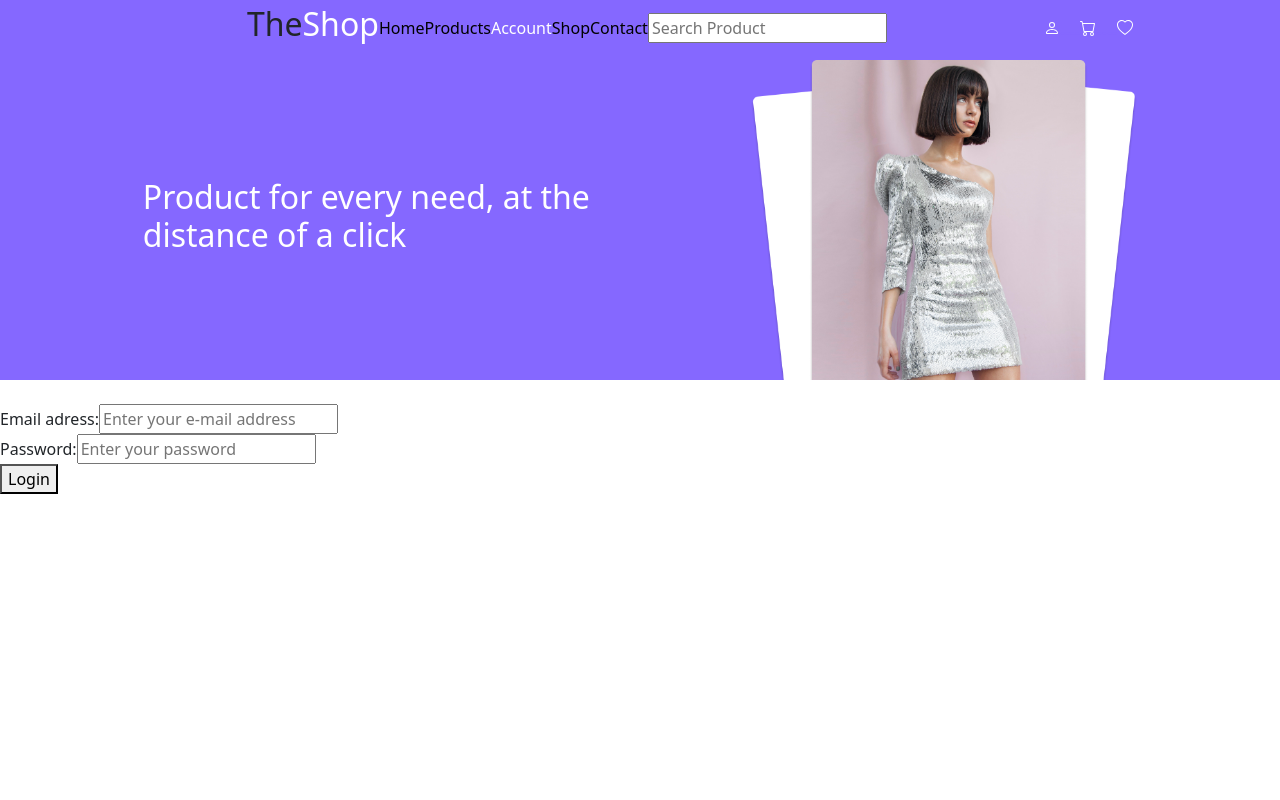
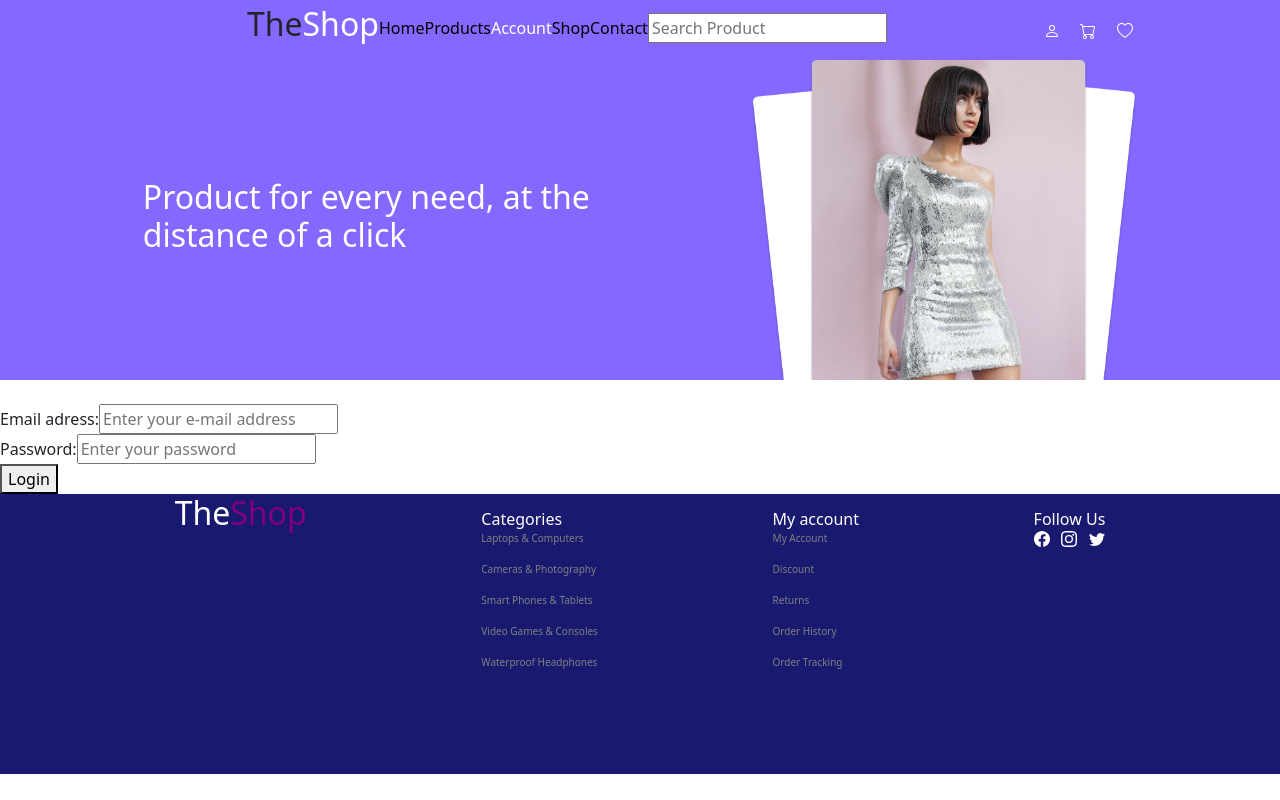
Before and after one commit to Aggio98/bandb-FE, a React (Create React App) app: page /account/login in a window 1280 px wide. Built offline with nearby package versions, Linux system fonts and the light colour scheme; the HTML template or start-up script is replaced by a standard one.

Commit message:
footer fix

```diff
--- a/src/App.js
+++ b/src/App.js
@@ -11,6 +11,7 @@ import {
 import { NavBar, Banner } from "./components";
 import "bootstrap/dist/css/bootstrap.min.css";
 import { useState } from "react";
+import Footer from "./components/Footer";
 
 function App() {
 	const [token, setToken] = useState();
@@ -36,9 +37,9 @@ function App() {
 					element={<Login functionProp={getToken} />}
 				></Route>
 			</Routes>
+			<Footer />
 		</div>
 	);
-
 }
 
 export default App;
--- a/src/components/NavBar/index.js
+++ b/src/components/NavBar/index.js
@@ -3,7 +3,6 @@ import { NavLink } from "react-router-dom";
 import { BsCart, BsPerson, BsHeart } from "react-icons/bs";
 
 const NavBar = () => {
-
 	return (
 		<div className="big-container">
 			<div className="greenbox">
@@ -29,11 +28,18 @@ const NavBar = () => {
 				<input placeholder="Search Product" />
 			</div>
 			<div className="rightnav">
+				<NavLink className="links" to="/account">
 					<BsPerson />
+				</NavLink>
+
 				<p style={{ color: "#8568ff" }}>{"----"}</p>
+				<NavLink className="links" to="/account/login">
 					<BsCart />
+				</NavLink>
 				<p style={{ color: "#8568ff" }}>{"----"}</p>
+				<NavLink className="links" to="/account">
 					<BsHeart />
+				</NavLink>
 			</div>
 		</div>
 	);
--- a/src/components/ProductCard/index.js
+++ b/src/components/ProductCard/index.js
@@ -1,6 +1,6 @@
 import Card from "react-bootstrap/Card";
 import { NavLink } from "react-router-dom";
-import StarRatings from "./react-star-ratings";
+// import StarRatings from "./react-star-ratings";
 
 export default function ProductCard(props) {
 	return (
```
Also changed, not shown: src/components/Footer/index.js (+3 -4 lines). Lines whose indentation alone changed are shown as unchanged.
